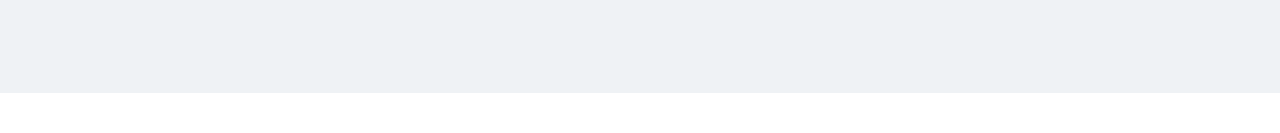
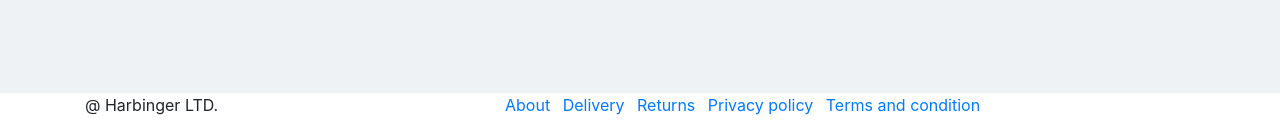
Before and after one commit to Edyta2801/e-shop, a plain HTML site: page index.html in a window 1280 px wide. Shown: the part 2532-2665 px from the top of the page. Before the commit the page ends 2625 px from the top, so only its background shows below. Drawn offline with nearby package versions, Linux system fonts and the light colour scheme.

Commit message:
add footer

```diff
--- a/index.html
+++ b/index.html
@@ -275,7 +275,27 @@
                 </div>
             </div>
         </div>
+    </section>
 
+
+    <!--section footer  -->
+    <section class="footer px-5">
+        <div class="container">
+            <div class="row d-flex">
+                <div class="col-md-4">
+                    <p>@ Harbinger LTD.</p>
+                </div>
+                <div class="col-md-6">
+                    <ul class="list inline">
+                        <li class="list-inline-item"><a href="#">About</a></li>
+                        <li class="list-inline-item"><a href="#">Delivery</a></li>
+                        <li class="list-inline-item"><a href="#">Returns</a></li>
+                        <li class="list-inline-item"><a href="#">Privacy policy</a></li>
+                        <li class="list-inline-item"><a href="#">Terms and condition</a></li>
+                    </ul>
+                </div>
+            </div>
+        </div>
     </section>
 
 
```
